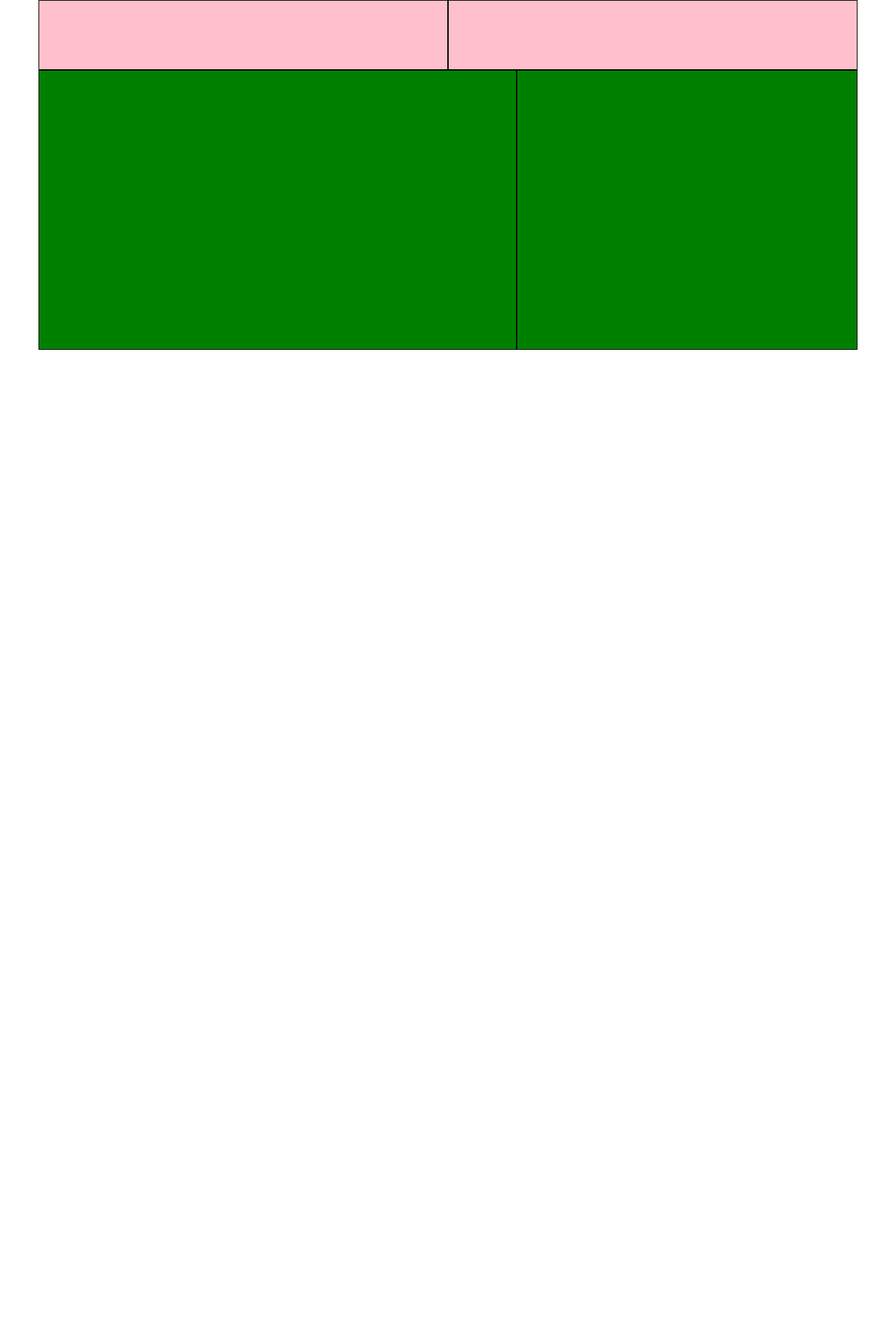
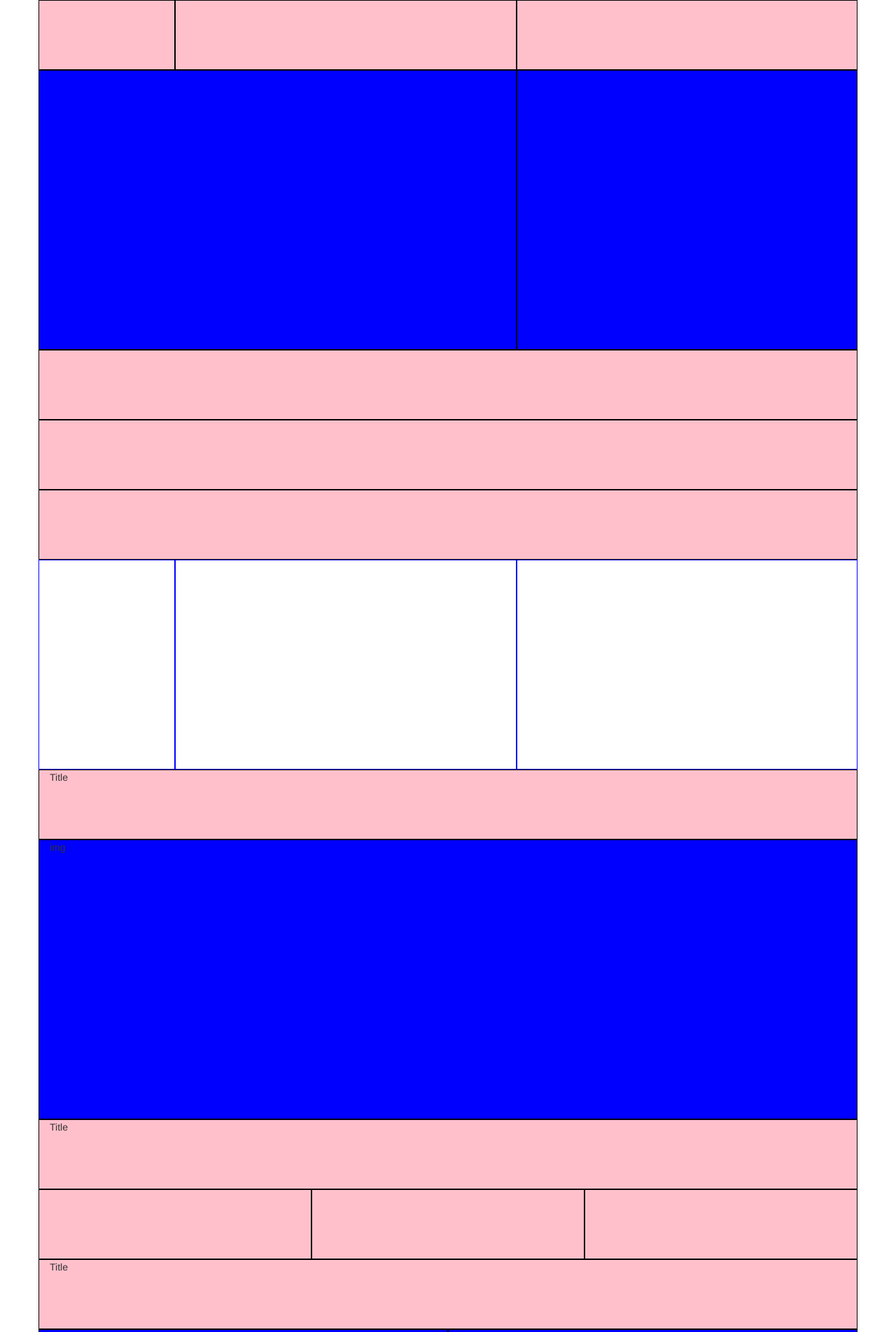
Before and after one commit to saragorleta/html-css-digitalocean, a plain HTML site: page index.html in a window 1280 px wide. Shown: the top 1904 px of the page at 70% size. Before the commit the page ends 800 px from the top, so only its background shows below. Drawn offline with nearby package versions, Linux system fonts and the light colour scheme.

Commit message:
add main

```diff
--- a/css/style.css
+++ b/css/style.css
@@ -5,5 +5,15 @@
 }
 .debug .h_500{
   height: 400px;
-  background-color: green;
+  background-color:blue;
 }
+.debug .h_300{
+  background-color:white;
+  height:300px;
+  border:1px solid blue;
+}
+/* .icon
+questi div devono essere float:left , quando andrò a inserire le img sono da gestire con calc;
+nella versione smartphone sono da calcolare al 50% */
+/* .drops .global
+devono essere con float:left */
--- a/index.html
+++ b/index.html
@@ -15,8 +15,9 @@
 <div id="nav">
   <div class="container debug">
     <div class="row">
-      <div class="col-xs-6"></div>
-      <div class="col-xs-6"></div>
+      <div class="col-md-2 col-xs-6"></div>
+      <div class="col-md-5 hidden-xs hidden-sm"></div>
+      <div class="col-md-5 col-xs-6"></div>
     </div>
   </div>
 </div>
@@ -24,13 +25,9 @@
  <div id="jumbotron">
   <div class="container debug">
     <div class="row">
-      <div class="col-xs-12 col-sm-7 h_500"></div>
-      <div class="col-xs-12 col-sm-5 h_500"></div>
-
-
-
+      <div class="col-xs-12 col-md-7 h_500"></div>
+      <div class="col-xs-12 col-md-5 h_500"></div>
     </div>
-
   </div>
  </div>
 <!-- end jumbotron -->
@@ -39,24 +36,73 @@
 <!-- main -->
 <main>
 <div id="icon">
-
+  <div class="container debug">
+    <div class="row">
+      <div class="col-xs-12"></div>
+    </div>
+    <div class="row">
+      <div class="col-xs-12">
+        <div class="icon"></div>
+        <div class="icon"></div>
+        <div class="icon"></div>
+        <div class="icon"></div>
+        <div class="icon"></div>
+        <div class="icon"></div>
+      </div>
+    </div>
+  </div>
 </div>
 <!-- end icon -->
 <div id="deploy">
-
+  <div class="container debug">
+    <div class="row">
+      <div class="col-xs-12"></div>
+      <div class="col-xs-2 h_300"></div>
+      <div class="col-xs-5 h_300">
+        <div class="drops"></div>
+        <div class="drops"></div>
+      </div>
+      <div class="col-xs-5 h_300">
+        <div class="global"></div>
+        <div class="global"></div>
+      </div>
+    </div>
+  </div>
 </div>
 <!-- end deploy -->
-
 <div id="designed">
-
+  <div class="container debug">
+    <div class="row">
+      <div class="col-xs-12">Title</div>
+      <div class="col-xs-12 h_500">img</div>
+    </div>
+  </div>
 </div>
 <!-- end designed -->
 <div id="features">
-
+  <div class="container debug">
+    <div class="row">
+      <div class="col-xs-12">Title</div>
+      <div class="col-md-4 col-xs-12"></div>
+      <div class="col-md-4 col-xs-12"></div>
+      <div class="col-md-4 col-xs-12"></div>
+    </div>
+  </div>
 </div>
 <!-- end features -->
 <div id="regions">
+  <div class="container debug">
+    <div class="row">
+      <div class="col-xs-12">Title</div>
+      <div class="col-md-6 col-xs-12 h_500"></div>
+      <div class="col-md-6 col-xs-12 h_500"></div>
 
+
+
+
+    </div>
+
+  </div>
 </div>
 <!-- end regions -->
 <div id="rockerbox">
```
